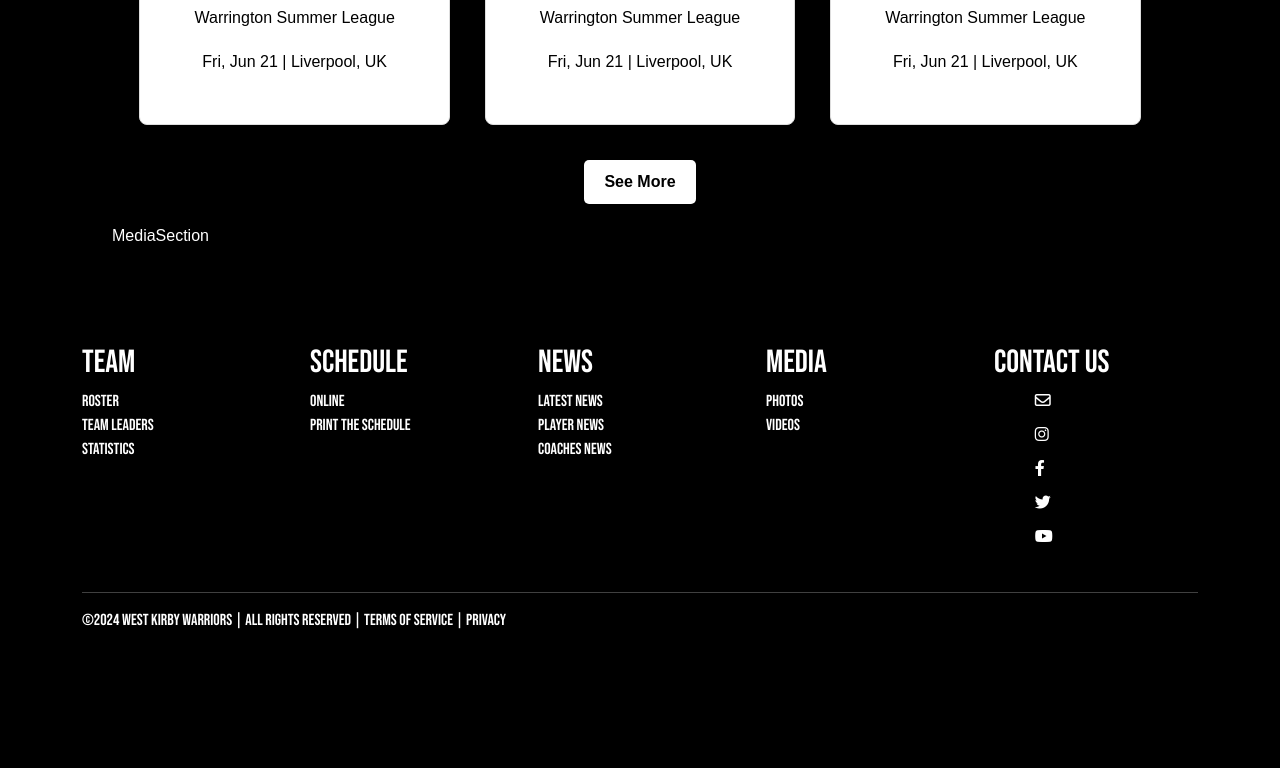
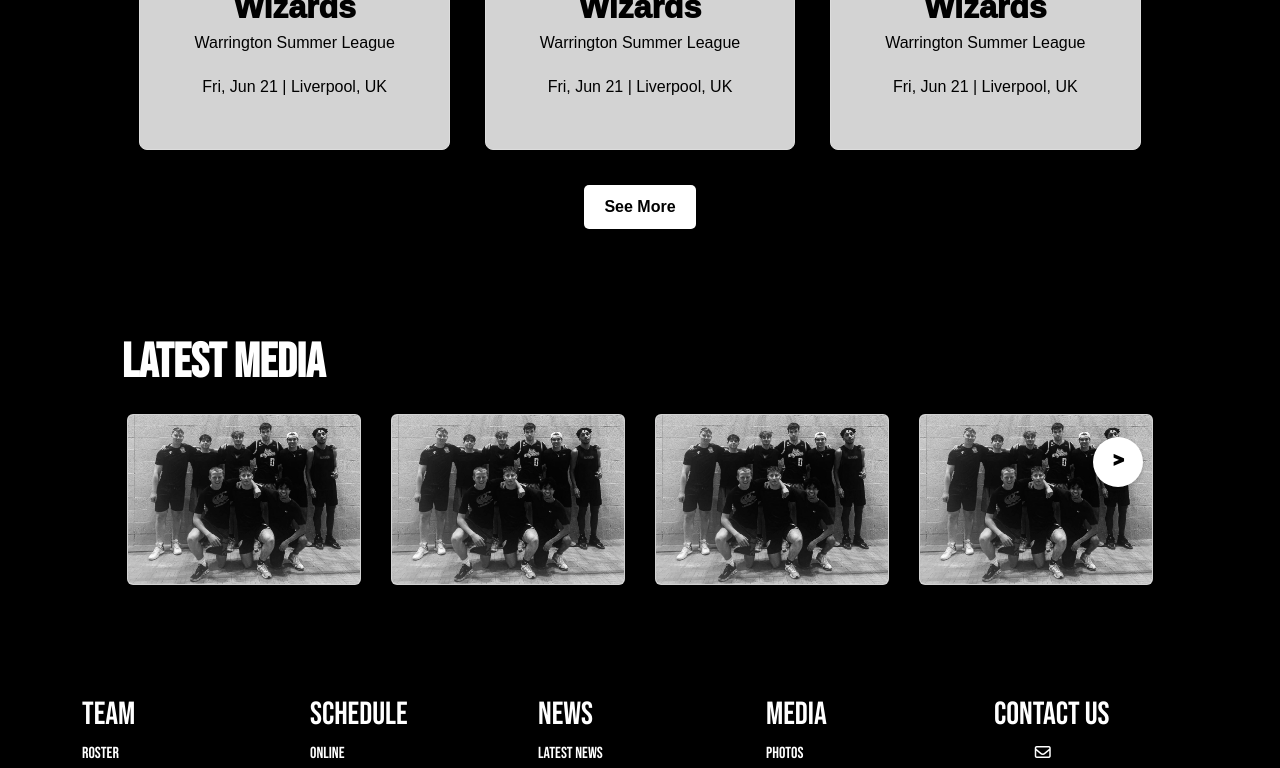
Before and after one commit to Joseph-Rhodes/wkwarriors.github.io, a React (Create React App) app in the folder wkwarriors-website/: page / in a window 1280 px wide. Shown: the part 862-1630 px from the top of the page. Before the commit the page ends 1511 px from the top, so only its background shows below. Built offline with nearby package versions, Linux system fonts and the light colour scheme.

Commit message:
Title only show on hover

```diff
--- /dev/null
+++ b/wkwarriors-website/src/Components/Homepage/MediaSection.css
@@ -0,0 +1,111 @@
+.media-section {
+  position: relative;
+  font-family: "Bebas Neue", sans-serif;
+  width: 100%;
+  overflow: hidden;
+  padding-top: 75px;
+}
+
+.section-title {
+  font-size: 3rem;
+  position: absolute;
+  top: 10px;
+  left: 10px;
+  font-weight: bold;
+  color: white;
+}
+
+.cards-container {
+  display: flex;
+  transition: transform 0.3s ease-in-out;
+}
+
+.card {
+  min-width: 22%;
+  box-sizing: border-box;
+  position: relative;
+  margin: 15px;
+}
+
+.card-image-container {
+  position: relative;
+  overflow: hidden;
+}
+
+.card-img {
+  width: 100%;
+  height: auto;
+  transition: transform 0.3s ease-in-out;
+}
+
+.card-img:hover {
+  transform: scale(1.01);
+}
+
+.card-overlay {
+  position: absolute;
+  top: 0;
+  left: 0;
+  width: 100%;
+  height: 100%;
+  background: rgba(0, 0, 0, 0.7);
+  color: #fff;
+  display: flex;
+  flex-direction: column;
+  justify-content: center;
+  align-items: center;
+  opacity: 0;
+  transition: opacity 0.3s ease-in-out;
+}
+
+.card-image-container:hover .card-overlay {
+  opacity: 1;
+}
+
+.card-content {
+  background: #fff;
+  padding: 10px;
+}
+
+.nav-button {
+  position: absolute;
+  top: 50%;
+  transform: translateY(-50%);
+  background: #fff;
+  color: #000;
+  border: none;
+  width: 50px;  /* Increase the width */
+  height: 50px;  /* Increase the height */
+  border-radius: 50%;
+  display: flex;
+  justify-content: center;
+  align-items: center;
+  box-shadow: 0 2px 4px rgba(0, 0, 0, 0.2);
+  cursor: pointer;
+}
+
+.nav-button::before {
+  font-size: 30px;
+  font-weight: bold;
+  line-height: 1;  /* Ensure line-height is 1 to center text vertically */
+}
+
+.nav-button.prev::before {
+  content: "<";
+}
+
+.nav-button.next::before {
+  content: ">";
+}
+
+.nav-button.prev {
+  left: 25px;
+}
+
+.nav-button.next {
+  right: 25px;
+}
+
+.nav-button:hover {
+  background: #f0f0f0;
+}
--- a/wkwarriors-website/src/Components/Homepage/MediaSection.js
+++ b/wkwarriors-website/src/Components/Homepage/MediaSection.js
@@ -1,9 +1,113 @@
-import React from 'react'
+import React, { useState } from 'react';
+import './MediaSection.css';
+
+const cards = [
+  {
+    title: "Jaylon Tyson: The Newest Addition to the Cavaliers",
+    time: "13h",
+    draft: "2024 draft",
+    description: "Description for Jaylon Tyson",
+    imgSrc: "../../Images/teamPhoto.png"
+  },
+  {
+    title: "Prospect Profile: Kyshawn George",
+    time: "3d",
+    draft: "2024 draft",
+    description: "Description for Kyshawn George",
+    imgSrc: "../../Images/teamPhoto.png"
+  },
+  {
+    title: "Prospect Profile: Johnny Furphy",
+    time: "6d",
+    draft: "2024 draft",
+    description: "Description for Johnny Furphy",
+    imgSrc: "../../Images/teamPhoto.png"
+  },
+  {
+    title: "The Roaring 20s",
+    time: "6d",
+    draft: "2024 draft",
+    description: "Description for The Roaring 20s",
+    imgSrc: "../../Images/teamPhoto.png"
+  },
+  {
+    title: "The Roaring 20s",
+    time: "6d",
+    draft: "2024 draft",
+    description: "Description for The Roaring 20s",
+    imgSrc: "../../Images/teamPhoto.png"
+  },
+  {
+    title: "The Roaring 20s",
+    time: "6d",
+    draft: "2024 draft",
+    description: "Description for The Roaring 20s",
+    imgSrc: "../../Images/teamPhoto.png"
+  },
+  {
+    title: "The Roaring 20s",
+    time: "6d",
+    draft: "2024 draft",
+    description: "Description for The Roaring 20s",
+    imgSrc: "../../Images/teamPhoto.png"
+  },
+  {
+    title: "The Roaring 20s",
+    time: "6d",
+    draft: "2024 draft",
+    description: "Description for The Roaring 20s",
+    imgSrc: "../../Images/teamPhoto.png"
+  },
+  // Add more cards as needed
+];
 
 const MediaSection = () => {
+  const [currentIndex, setCurrentIndex] = useState(0);
+
+  const handleNext = () => {
+    if (currentIndex + 4 < cards.length) {
+      setCurrentIndex(currentIndex + 4);
+    }
+  };
+
+  const handlePrev = () => {
+    if (currentIndex - 4 >= 0) {
+      setCurrentIndex(currentIndex - 4);
+    }
+  };
+
+  const currentCards = cards.slice(currentIndex, currentIndex + 4);
+
   return (
-    <div>MediaSection</div>
-  )
-}
+    <div className="media-section">
+      <h2 className="section-title">Latest Media</h2>
+      <div className="cards-container">
+        {currentCards.map((card, index) => (
+          <div className="card" key={index}>
+            <div className="card-image-container">
+              <img src={card.imgSrc} alt={card.title} className="card-img" />
+              <div className="card-overlay">
+                <div className="card-description">
+                  <h3>{card.title}</h3>
+                  <p>{card.description}</p>
+                </div>
+              </div>
+            </div>
+            {/* <div className="card-content">
+              <h3>{card.title}</h3>
+              <p>{card.time} • {card.draft}</p>
+            </div> */}
+          </div>
+        ))}
+      </div>
+      {currentIndex > 0 && (
+        <button className="nav-button prev" onClick={handlePrev}></button>
+      )}
+      {currentIndex + 4 < cards.length && (
+        <button className="nav-button next" onClick={handleNext}></button>
+      )}
+    </div>
+  );
+};
 
-export default MediaSection
+export default MediaSection;
--- a/wkwarriors-website/src/Components/Homepage/UpcomingSchedule.css
+++ b/wkwarriors-website/src/Components/Homepage/UpcomingSchedule.css
@@ -2,14 +2,16 @@
   max-width: 1200px;
   margin: 0 auto;
   text-align: center;
-  padding-top: 75px;
+  padding-top: 100px;
   padding-right: 10px;
   padding-left: 10px;
+  padding-bottom: 75px;
 }
 
 .title {
   font-size: 3em;
   margin-bottom: 20px;
+  font-family: "Bebas Neue", sans-serif;
   font-weight: 1200;
   position: relative;
   display: inline-block;
@@ -43,7 +45,7 @@
 }
 
 .game-item {
-  background: white;
+  background: lightgray;
   border: 1px solid #ddd;
   color: black;
   border-radius: 8px;
```
Also changed, not shown: wkwarriors-website/public/Images/teamPhoto.png (added).
